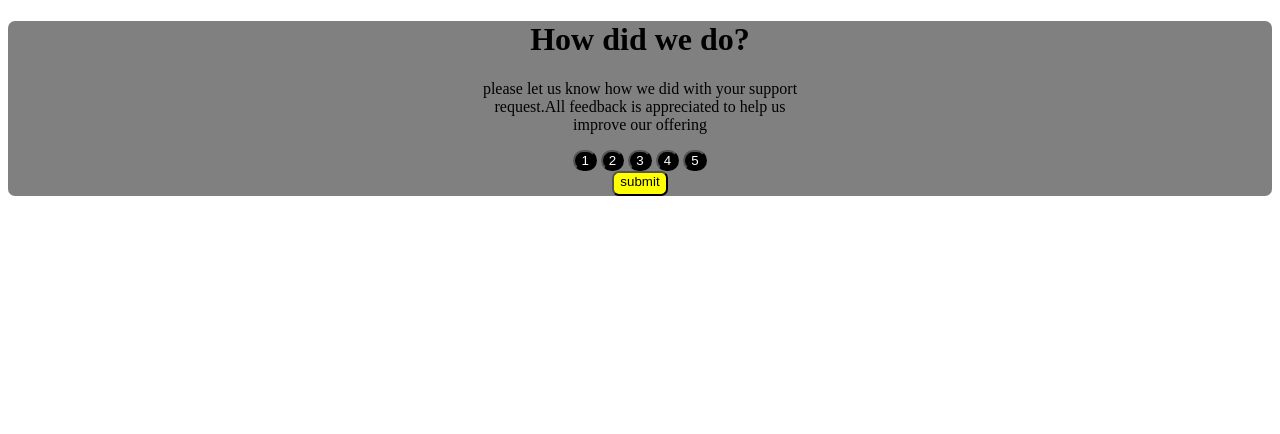
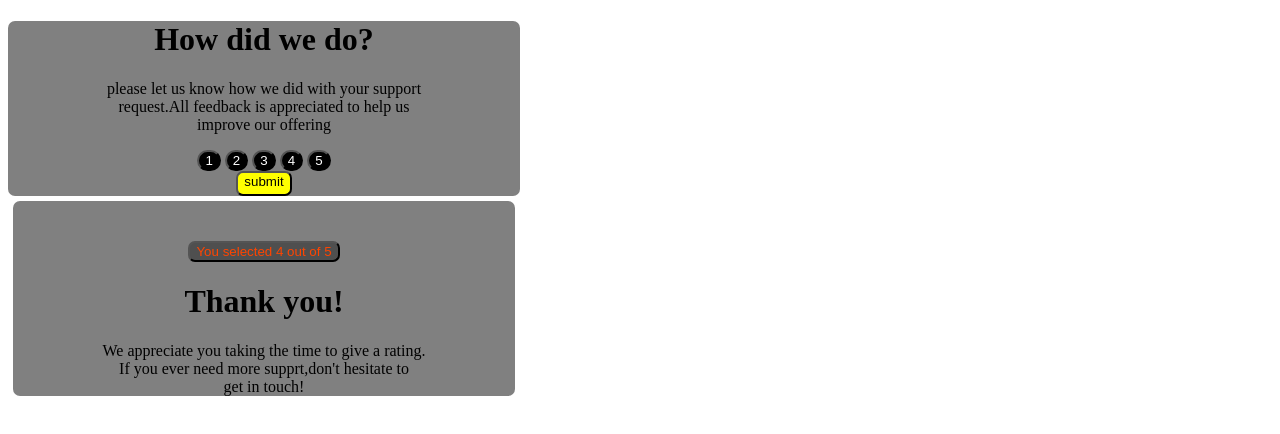
Before and after one commit to hoseakimutai/ratings-app, a plain HTML site: page index.html in a window 1280 px wide. Drawn offline with Linux system fonts and the light colour scheme.

Commit message:
update on ratins-app

```diff
--- a/index.html
+++ b/index.html
@@ -8,12 +8,14 @@
    <title>Rating App</title>
    <link rel="stylesheet" href="style.css">
 </head>
+
 <body>
-    <!-- <div class="star">
+   <div class="star">
        <h1> <ion-icon name="star-outline"></ion-icon> </h1>
-    </div> -->
+    </div>
    <div class="container">
- <div class="wrapper" >
+      <div class="wrapper">
+         <span> <ion-icon name="star-outline"></ion-icon> </span>
          <h1>How did we do?</h1>
          <p>please let us know how we did with your support<br>
             request.All feedback is appreciated to help us<br> improve
@@ -24,12 +26,52 @@
             <button type="button" class="btn">3</button>
             <button type="button" class="btn">4</button>
             <button type="button" class="btn">5</button>
+
          </div>
       </div>
       <div class="submit">
          <button onclick="myFunction()">submit</button>
       </div>
    </div>
+   <div class="notes-wrapper"></div>
+      <div class="result">
+       <button onclick="myFunction()">You selected 4 out of 5</button>
+      <h1>Thank you!</h1>
+      <p>We appreciate you taking the time to give a rating.<br>
+         If you ever need more supprt,don't hesitate to<br> get
+         in touch!
+      </p>
+
+   </div>
+
+
 </body>
 
 </html>
+   <!-- <script>
+      const numbers = document.getElementsByClassName("wrapper").
+         addEventListener("click", function () {
+            alert("");
+         });
+         var count;
+
+function numbermark(item)
+
+count=item.class[0];
+sessionStorage.numberRating = count;
+var container= item.class.substring(1);
+for(var i=0;i<5;i++)
+{
+if(i<count)
+{
+document.getElementsByClassName((numbers)).style.color="#FDE16D";
+}
+else
+{
+document.getElementById((i+1)+subid).style.color="black";
+}
+
+
+}
+      const tittle = document.getElementsByClassName("btn");
+   </script> -->
--- a/style.css
+++ b/style.css
@@ -1,5 +1,7 @@
 body{
     background-color: white;
+    width: 40vw;
+
 }
 .numbers btn{
     display: flex;
@@ -21,3 +23,18 @@ body{
     border-radius: 7px;
     padding-bottom: 5px;
 }
+.result{
+    text-align:center ;
+    background-color: grey;
+    padding-top: 40px;
+    margin:5px;
+}
+.result button{
+    border-radius: 7px;
+    background-color: rgba(0, 0, 0, 0.39);
+    color: orangered;
+
+}
+.result{
+    border-radius: 7px;
+}
```
Also changed, not shown: app.js (added). Lines whose indentation alone changed are shown as unchanged.
